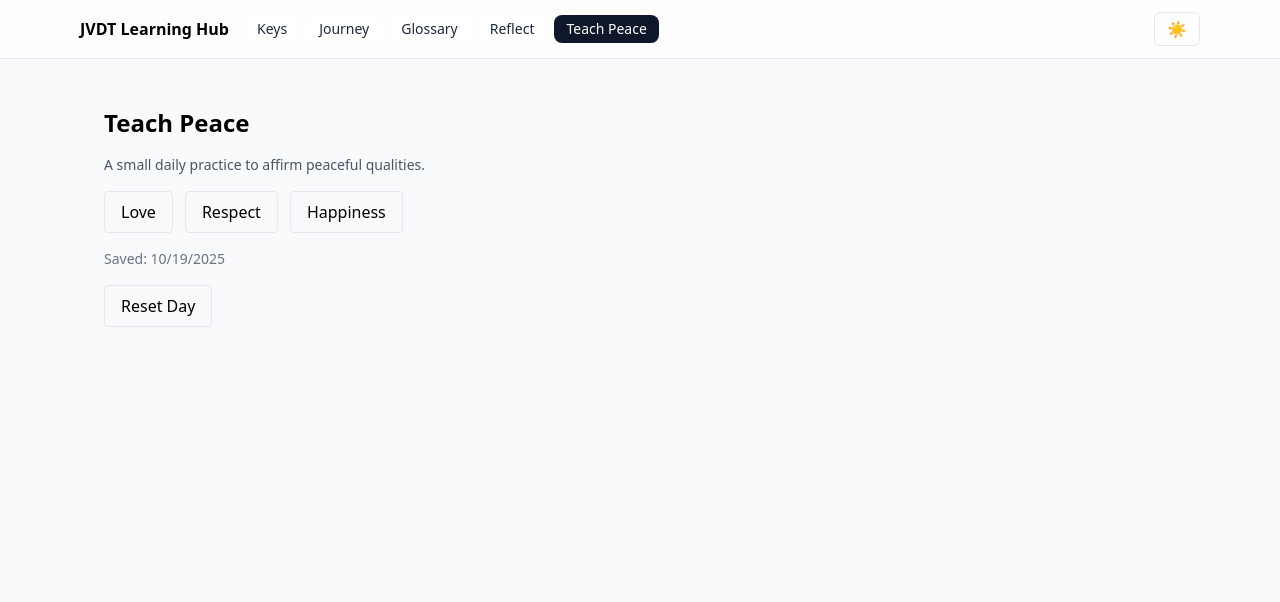
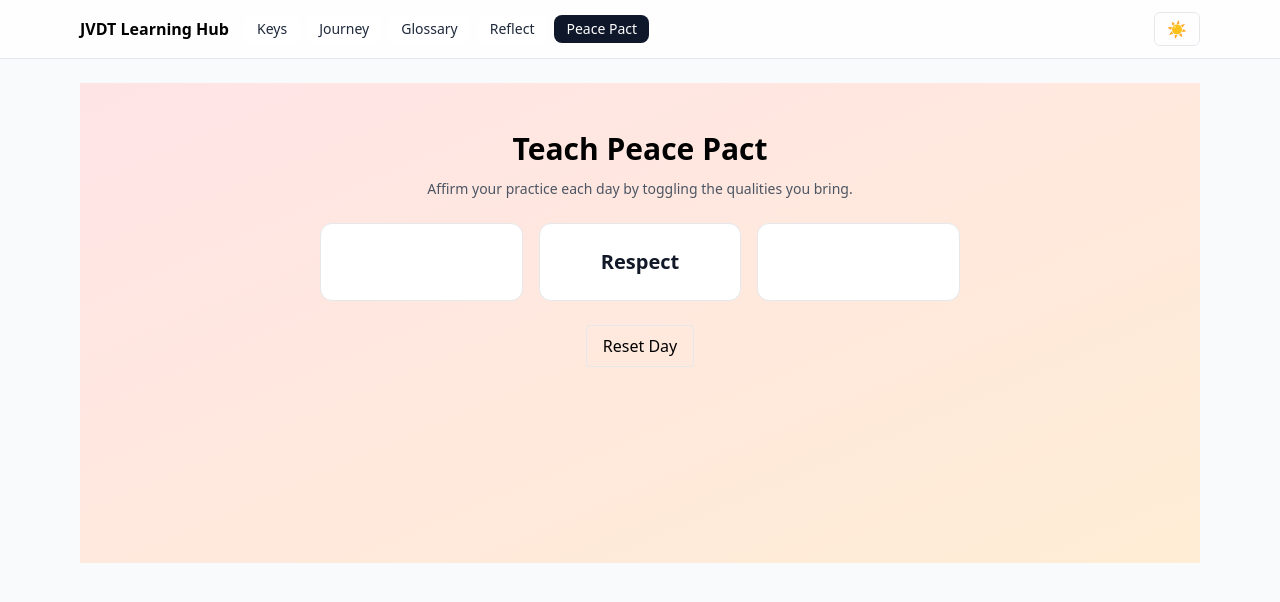
Before and after one commit to jvdutoit/jvdt-learning-app, a React (Vite) app: page /peace in a window 1280 px wide. Shown: the top 602 px of the page. Built offline with nearby package versions, Linux system fonts and the light colour scheme.

Commit message:
feat: add TeachPeace (Peace Pact) page with per-day persistence and UI

```diff
--- a/src/App.jsx
+++ b/src/App.jsx
@@ -46,7 +46,7 @@ function TopNav() {
               Reflect
             </Link>
             <Link to="/peace" className={`px-3 py-1 rounded-lg text-sm ${loc.pathname === '/peace' ? 'bg-slate-900 text-white' : 'bg-white dark:bg-gray-800 text-slate-800 dark:text-gray-200'}`}>
-              Teach Peace
+              Peace Pact
             </Link>
           </nav>
         </div>
--- a/src/components/TeachPeace.jsx
+++ b/src/components/TeachPeace.jsx
@@ -1,38 +1,77 @@
-import React, { useEffect, useState } from 'react'
+import React, { useEffect, useState, useMemo } from 'react'
+import { motion } from 'framer-motion'
 
 const KEY = 'jvdt.peacepact'
-const DEFAULT = { love: false, respect: false, happiness: false, date: new Date().toISOString() }
 
-function read(){
-  try{ return JSON.parse(localStorage.getItem(KEY) || JSON.stringify(DEFAULT)) }catch(e){ return DEFAULT }
+function readAll(){
+  try{ return JSON.parse(localStorage.getItem(KEY) || '{}') }catch(e){ return {} }
+}
+
+function writeAll(obj){
+  try{ localStorage.setItem(KEY, JSON.stringify(obj)) }catch(e){ }
+}
+
+function todayISO(){
+  return new Date().toISOString().slice(0,10)
 }
 
 export default function TeachPeace(){
-  const [state, setState] = useState(()=>read())
+  const date = todayISO()
+  const all = useMemo(() => readAll(), [])
+  const initial = all[date] || { love: false, respect: false, happiness: false }
 
+  const [pact, setPact] = useState(initial)
+
+  // persist whenever pact changes
   useEffect(()=>{
-    localStorage.setItem(KEY, JSON.stringify(state))
-  }, [state])
+    const next = readAll()
+    next[date] = pact
+    writeAll(next)
+  }, [pact, date])
 
-  function toggle(k){ setState(s=>({...s, [k]: !s[k]})) }
+  function toggle(key){
+    setPact(p => ({ ...p, [key]: !p[key] }))
+  }
 
   function resetDay(){
-    const fresh = { love: false, respect: false, happiness: false, date: new Date().toISOString() }
-    setState(fresh)
+    if(!confirm('Reset today\'s Peace Pact?')) return
+    const next = readAll()
+    delete next[date]
+    writeAll(next)
+    setPact({ love: false, respect: false, happiness: false })
   }
 
+  const complete = pact.love && pact.respect && pact.happiness
+
   return (
-    <section className="p-6">
-      <h1 className="text-2xl font-semibold mb-4">Teach Peace</h1>
-      <p className="text-sm text-gray-600 mb-4">A small daily practice to affirm peaceful qualities.</p>
-      <div className="flex gap-3 mb-4">
-        <button onClick={()=>toggle('love')} className={`px-4 py-2 rounded ${state.love? 'bg-green-600 text-white':'border'}`}>Love</button>
-        <button onClick={()=>toggle('respect')} className={`px-4 py-2 rounded ${state.respect? 'bg-indigo-600 text-white':'border'}`}>Respect</button>
-        <button onClick={()=>toggle('happiness')} className={`px-4 py-2 rounded ${state.happiness? 'bg-yellow-500 text-white':'border'}`}>Happiness</button>
-      </div>
-      <div className="text-sm text-gray-500 mb-4">Saved: {new Date(state.date).toLocaleDateString()}</div>
-      <div className="flex gap-2">
-        <button onClick={resetDay} className="px-4 py-2 border rounded">Reset Day</button>
+    <section className="min-h-[60vh] flex items-start justify-center py-12 bg-gradient-to-br from-rose-100 to-orange-100 dark:from-gray-800 dark:to-gray-900">
+      <div className="w-full max-w-2xl mx-auto px-4 text-center">
+        <h1 className="text-3xl font-semibold mb-3">Teach Peace Pact</h1>
+        <p className="text-sm text-gray-600 dark:text-gray-400 mb-6">Affirm your practice each day by toggling the qualities you bring.</p>
+
+        <div className="grid grid-cols-1 sm:grid-cols-3 gap-4 mb-6">
+          <button aria-pressed={!!pact.love} onClick={() => toggle('love')} className={`rounded-xl px-6 py-6 text-white focus:outline-none focus:ring-4 focus:ring-pink-300 transform transition hover:brightness-105 ${pact.love ? 'bg-pink-500' : 'bg-white dark:bg-gray-700 border'}`}>
+            <div className="text-xl font-semibold">Love</div>
+          </button>
+
+          <button aria-pressed={!!pact.respect} onClick={() => toggle('respect')} className={`rounded-xl px-6 py-6 text-white focus:outline-none focus:ring-4 focus:ring-yellow-300 transform transition hover:brightness-105 ${pact.respect ? 'bg-yellow-500' : 'bg-white dark:bg-gray-700 border'}`}>
+            <div className="text-xl font-semibold text-gray-900 dark:text-gray-100">Respect</div>
+          </button>
+
+          <button aria-pressed={!!pact.happiness} onClick={() => toggle('happiness')} className={`rounded-xl px-6 py-6 text-white focus:outline-none focus:ring-4 focus:ring-green-300 transform transition hover:brightness-105 ${pact.happiness ? 'bg-green-500' : 'bg-white dark:bg-gray-700 border'}`}>
+            <div className="text-xl font-semibold">Happiness</div>
+          </button>
+        </div>
+
+        <div className="mb-4">
+          <button onClick={resetDay} className="px-4 py-2 border rounded focus:outline-none focus:ring-2">Reset Day</button>
+        </div>
+
+        {complete && (
+          <motion.div initial={{ opacity: 0, scale: 0.95 }} animate={{ opacity: 1, scale: 1 }} transition={{ duration: 0.35 }} className="mt-4 inline-block bg-white/80 dark:bg-gray-800/70 px-4 py-2 rounded">
+            <strong>Peace Pact complete for today!</strong>
+          </motion.div>
+        )}
       </div>
     </section>
   )
```
